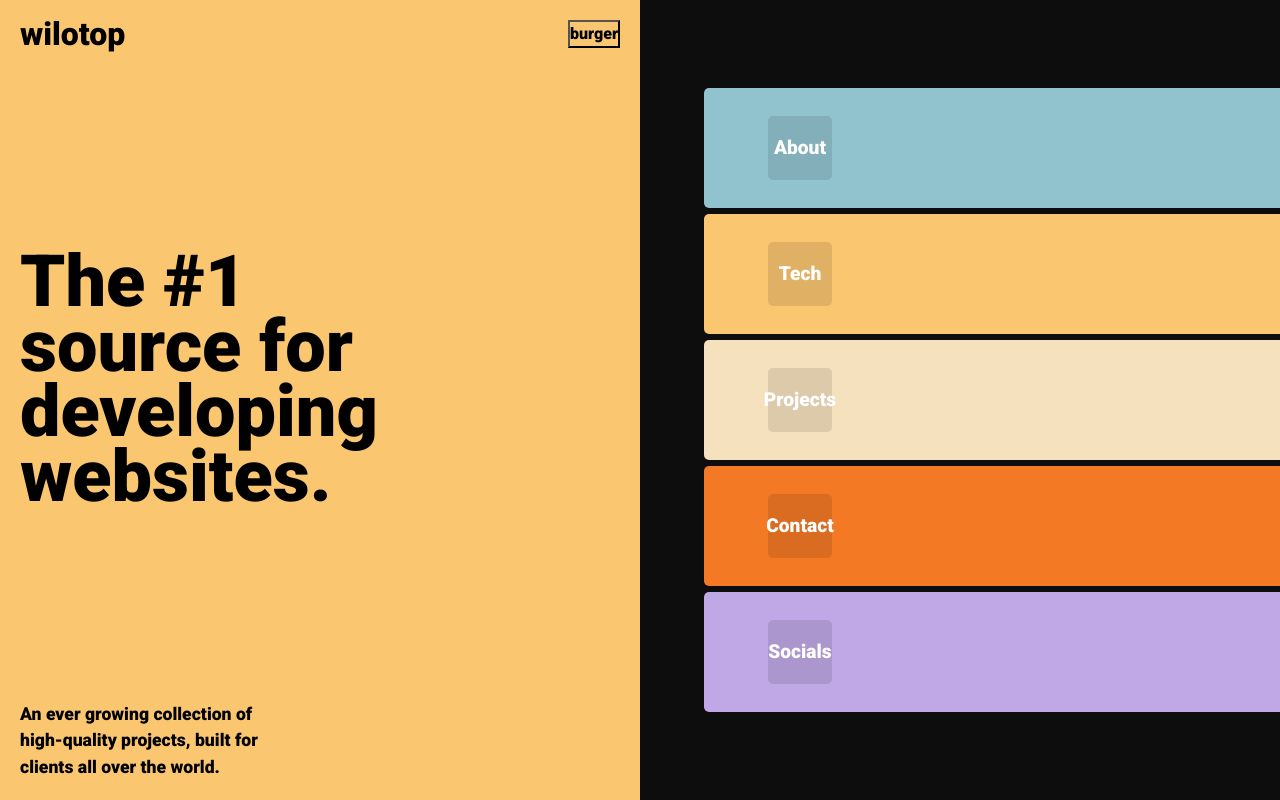
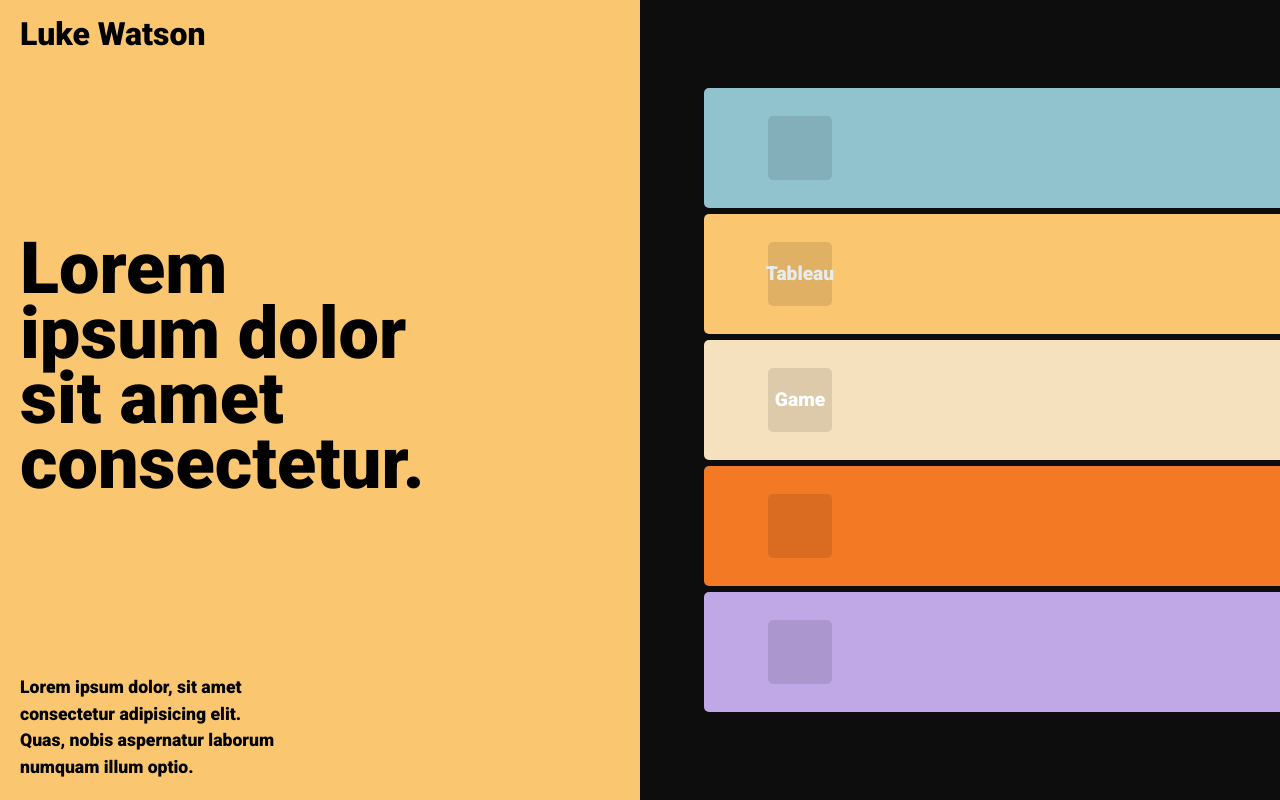
Before and after one commit to lwatson912/wilotop, a website: page index.html in a window 1280 px wide. Drawn offline with Linux system fonts and the light colour scheme.

Commit message:
Edited to be viewable and added link to tableau

```diff
--- a/index.html
+++ b/index.html
@@ -9,33 +9,50 @@
     <link rel="preconnect" href="https://fonts.gstatic.com" crossorigin>
     <link href="https://fonts.googleapis.com/css2?family=Roboto:wght@900&display=swap" rel="stylesheet">
     <link rel="stylesheet" href="styles.css">
+    <style>
+        a {
+          text-decoration: none;
+        }
+        a:link {
+          color: #E7ECEF;
+          /* border-bottom: 1px solid #ff0000; */
+        }
+        a:visited {
+          color: #E7ECEF;
+          /* border-bottom: 1px solid #b3b3b3; */
+        }
+        a:hover {
+          color: #0d0d0d;
+          /* border-bottom: 1px solid #000099; */
+        }
+      </style>
 </head>
 <body>
     <div class="top-container">
         <div class="hero-left">
             <div class="header">
-                <div class="hero-top">wilotop</div>
-                <button class="burger">burger</button>
+                <div class="hero-top">Luke Watson</div>
+                <!-- <button class="burger">burger</button> -->
             </div>
-            <div class="hero-title">The #1 source for developing websites.</div>
-            <div class="hero-bottom">An ever growing collection of high-quality projects, built for clients all over the world.</div>
+            <div class="hero-title">Lorem ipsum dolor sit amet consectetur.</div>
+            <div class="hero-bottom">Lorem ipsum dolor, sit amet consectetur adipisicing elit. Quas, nobis aspernatur laborum numquam illum optio.</div>
         </div>
         <div class="hero-right">
             <div class="piano">
                 <div class="key blue">
-                    <div class="key-label">About</div>
+                    <div class="key-label"></div>
                 </div>
                 <div class="key mid_orange">
-                    <div class="key-label">Tech</div>
+                    <a href="https://public.tableau.com/app/profile/luke.watson8809/viz/StravaStory_16773325984460/MyStravaData" target="_blank" rel="noopener noreferrer"><div class="key-label">Tableau</div></a>
                 </div>
                 <div class="key light_orange">
-                    <div class="key-label">Projects</div>
+                    <div class="key-label">Game</div>
                 </div>
                 <div class="key dark_orange">
-                    <div class="key-label">Contact</div>
+                    <div class="key-label"></div>
                 </div>
                 <div class="key purple">
-                    <div class="key-label">Socials</div>
+                    <div class="key-label"></div>
                 </div>
             </div>
         </div>
--- a/styles.css
+++ b/styles.css
@@ -233,7 +233,7 @@ body {
   width: 100%;
   border-radius: 5px 0px 0px 5px;
   padding-left: 5vw;
-  cursor: pointer;
+  /* cursor: pointer; */
   display: flex;
   align-items: center;
   justify-content: left;
@@ -260,6 +260,7 @@ body {
   font-size: 1.2rem;
   height: 8vh;
   width: 8vh;
+  cursor: pointer;
 }
 
 .blue {
```
